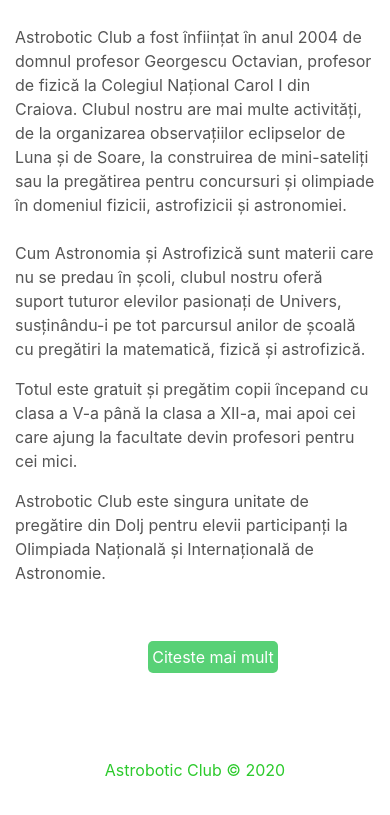
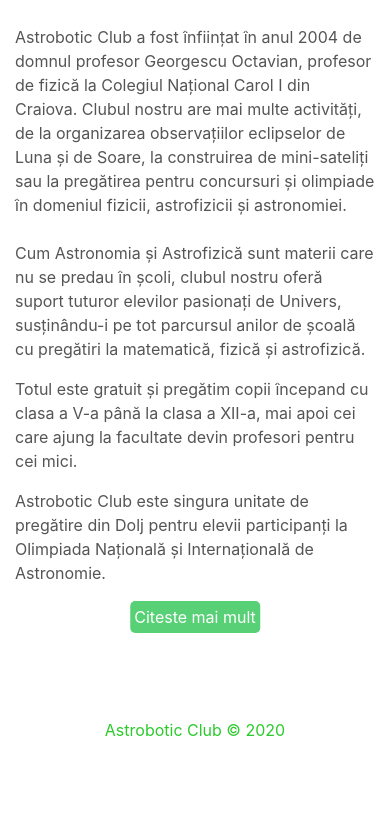
Before and after one commit to Alexandra984/Alexandra984.github.io, a plain HTML site: page index.html in a window 390 px wide. Shown: the part 527-1342 px from the top of the page. After the commit the page ends 1304 px from the top, so only its background shows below. Drawn offline with nearby package versions, Linux system fonts and the light colour scheme.

Commit message:
Change the button position

```diff
--- a/assets/css/style.css
+++ b/assets/css/style.css
@@ -41,7 +41,7 @@
     color: #fff;
 }
 
-@media screen and (min-width:1551px) {
+@media screen and (min-width:1550px) {
     .btn-3 {
         display: none;
     }
@@ -103,7 +103,8 @@
 
     .btn-3 {
         display: inline-block;
-        margin-left: 37%;
-        margin-top: 40px;
+        position: relative;
+        left: 50%;
+        transform: translateX(-50%);
     }
 }
```
